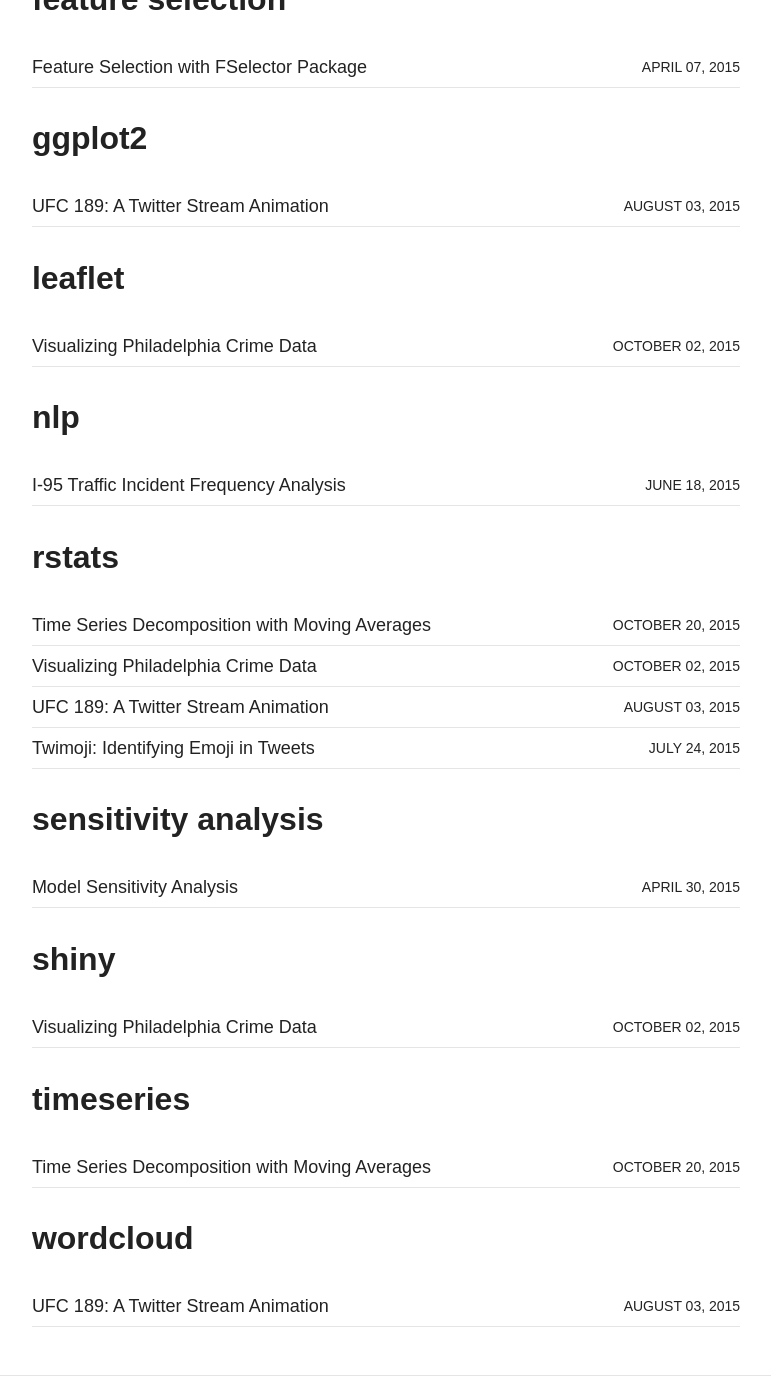
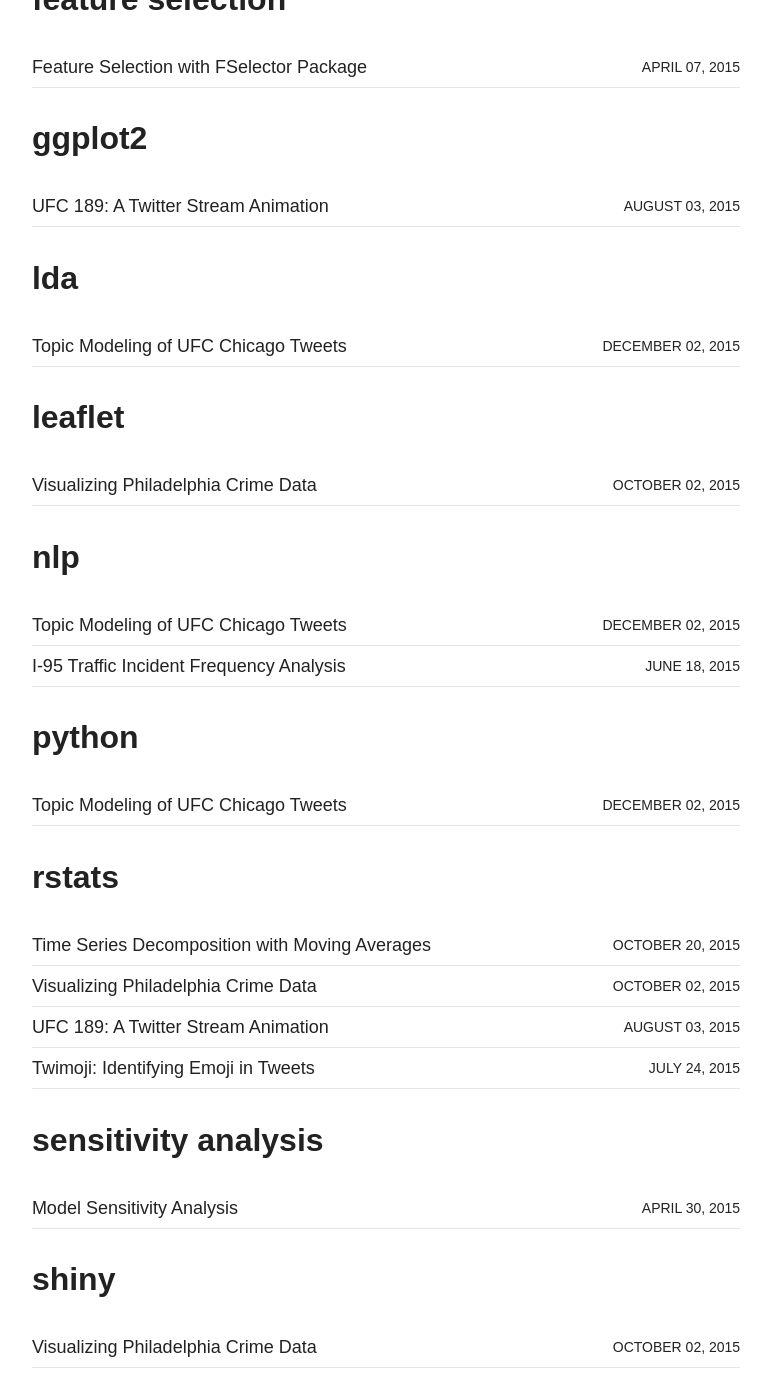
Before and after one commit to ctufts/ctufts.github.io, a Jekyll site: the page built from tags/index.md, in a window 1280 px wide and 1400 px high, scrolled down 2842 px. Shown: the whole window, without its empty margins (254-1025 px from the left). Built offline with Jekyll 4.4.1, drawn with Linux system fonts in a browser that asks for light colours; nearby versions of some CDN libraries; some of the changed text lies outside the part shown.

Commit message:
Link to LDA notebook and Shiny Tab update
Added a link to the LDA notebook using the tweets from UFC Chicago.
Update the Shiny Apps tab to include descriptions and the Philly Crime
PT I and II app

```diff
--- /dev/null
+++ b/_posts/blog/2015-12-02-TopicModelingUFCChicagoTweets.md
@@ -0,0 +1,20 @@
+---
+layout: post
+author: Chris_Tufts
+share:  true
+title: "Topic Modeling of UFC Chicago Tweets"
+modified:
+categories: blog python
+excerpt:
+tags: [python, lda, topicmodel, nlp]
+link: http://nbviewer.ipython.org/github/ctufts/UFC-Chicago-Topic-Modeling/blob/master/UFC-Chicago.ipynb
+image:
+  feature: LDA_UFCChicago.png
+date: 2015-12-2 ##T19:39:55-04:00
+
+---
+
+Click on the title to view my Jupyter Notebook outlining the topic modeling of tweets collected during the UFC Chicago on July 25th, 2015.
+
+[jekyll-gh]: https://github.com/jekyll/jekyll
+[jekyll]:    http://jekyllrb.com
```
Also changed, not shown: shinyapps/index.md (+11 -4 lines), images/LDA_UFCChicago.png (added), images/shinyGif/PhillyCrime_part2_trends.gif (added), 1 other file.
